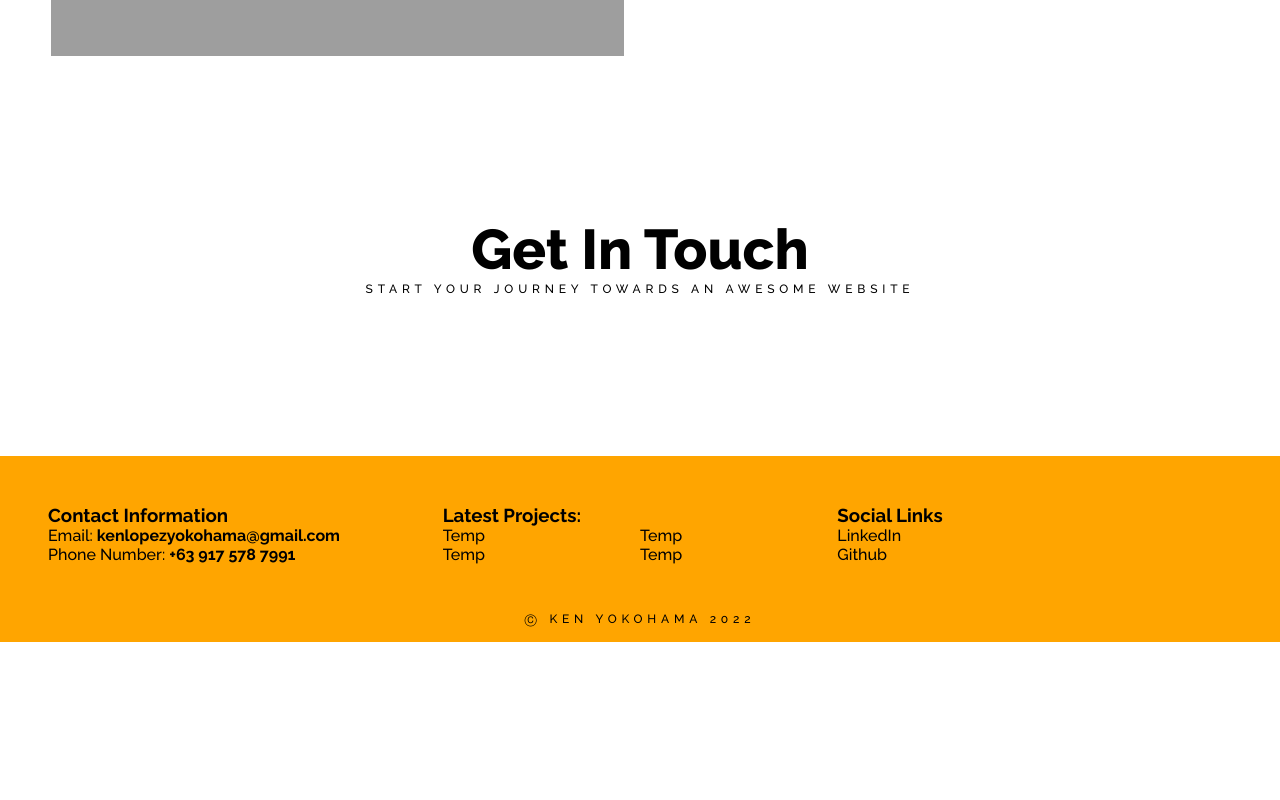
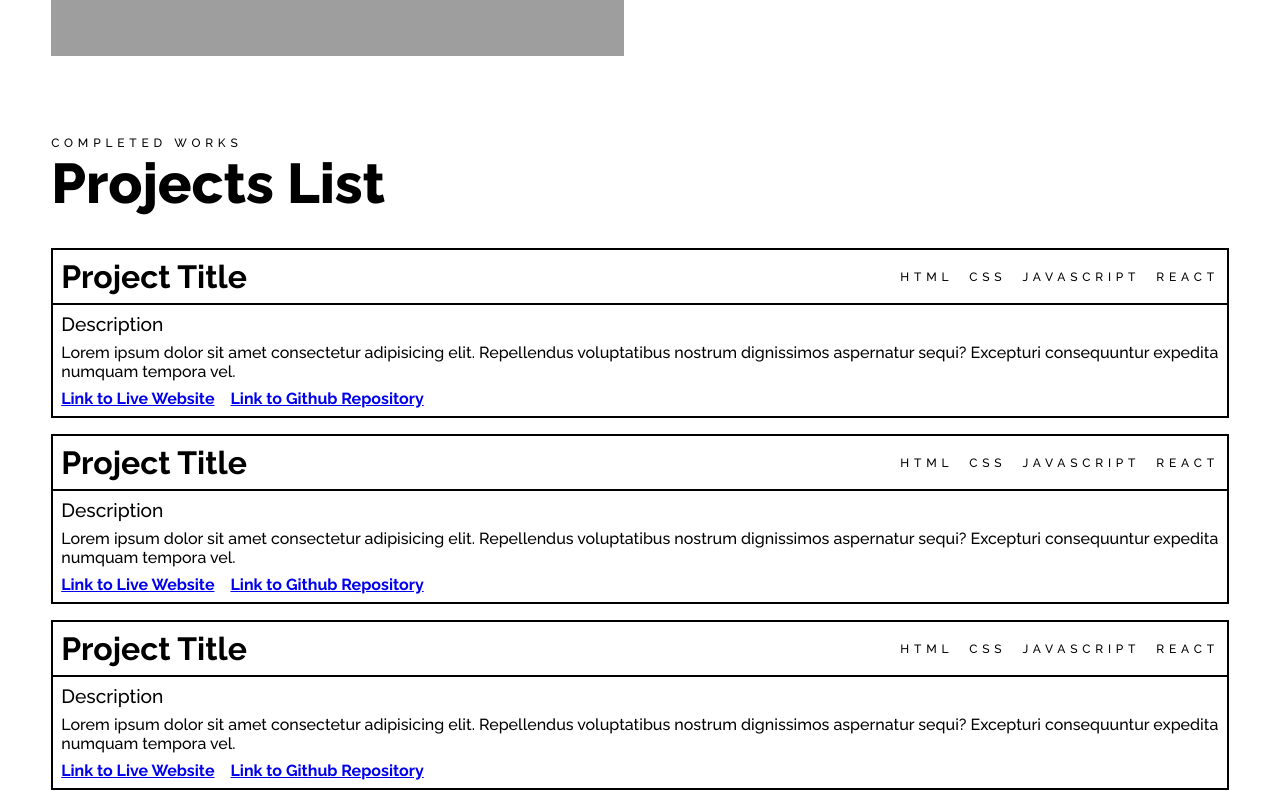
Before and after one commit to Ken-Yokohama/My-Portfolio, a React (Create React App) app: page / in a window 1280 px wide. Shown: the part 2320-3120 px from the top of the page. Before the commit the page ends 2962 px from the top, so only its background shows below. Built offline with nearby package versions, Linux system fonts and the light colour scheme; grey boxes are pictures that could not be loaded.

Commit message:
Added Project List Cards for un-featured projects

```diff
--- /dev/null
+++ b/src/components/ProjectList.jsx
@@ -0,0 +1,59 @@
+import { Box } from "@mui/material";
+import React, { useState } from "react";
+
+function ProjectList(props) {
+    return (
+        <Box sx={{ border: "2px solid" }}>
+            <Box
+                sx={{
+                    display: "flex",
+                    alignItems: "center",
+                    justifyContent: "space-between",
+                    borderBottom: "2px solid",
+                    padding: "0.5rem",
+                }}
+            >
+                <Box>
+                    <h2>Project Title</h2>
+                </Box>
+                <Box sx={{ display: "flex", gap: "1rem" }}>
+                    <h5>HTML</h5>
+                    <h5>CSS</h5>
+                    <h5>JAVASCRIPT</h5>
+                    <h5>REACT</h5>
+                </Box>
+            </Box>
+            <Box
+                sx={{
+                    padding: "0.5rem",
+                    display: "flex",
+                    flexDirection: "column",
+                    gap: "0.5rem",
+                }}
+            >
+                <h3>Description</h3>
+                <p>
+                    Lorem ipsum dolor sit amet consectetur adipisicing elit.
+                    Repellendus voluptatibus nostrum dignissimos aspernatur
+                    sequi? Excepturi consequuntur expedita numquam tempora vel.
+                </p>
+                <Box
+                    sx={{
+                        display: "flex",
+                        flexDireciton: "row",
+                        gap: "1rem",
+                    }}
+                >
+                    <a href="https://www.google.com/" target="_blank">
+                        <strong>Link to Live Website</strong>
+                    </a>
+                    <a href="https://www.google.com/" target="_blank">
+                        <strong>Link to Github Repository</strong>
+                    </a>
+                </Box>
+            </Box>
+        </Box>
+    );
+}
+
+export default ProjectList;
--- a/src/components/index.js
+++ b/src/components/index.js
@@ -2,3 +2,4 @@ export { default as Navbar } from "./Navbar";
 export { default as Project } from "./Project";
 export { default as Footer } from "./Footer";
 export { default as CallToAction } from "./CallToAction";
+export { default as ProjectList } from "./ProjectList";
--- a/src/pages/Home.jsx
+++ b/src/pages/Home.jsx
@@ -1,19 +1,19 @@
 import { Box } from "@mui/material";
 import React, { useState } from "react";
-import { CallToAction, Footer, Project } from "../components";
+import { CallToAction, Footer, Project, ProjectList } from "../components";
 
 function Home(props) {
     const [clickViewProjects, setClickViewProjects] = useState(false);
 
     const handleViewProjects = () => {
         setClickViewProjects(true);
-        document.getElementById("#something").scrollIntoView({
+        document.getElementById("#featured-proj").scrollIntoView({
             behavior: "smooth",
             block: "start",
         });
     };
 
-    const projects = [
+    const featuredProjects = [
         {
             year: "2022",
             month: "MAR",
@@ -48,7 +48,7 @@ function Home(props) {
             liveSiteLink: "https://kenterest.netlify.app/",
             githubRepoLink: "https://github.com/Ken-Yokohama/Kenterest",
             backgroundImgUrl:
-                "https://images.unsplash.com/photo-1461749280684-dccba630e2f6?ixlib=rb-1.2.1&ixid=MnwxMjA3fDB8MHxwaG90by1wYWdlfHx8fGVufDB8fHx8&auto=format&fit=crop&w=1469&q=80",
+                "/images/home-page/project-backgrounds/kenterest.jpg",
         },
         {
             year: "2022",
@@ -192,7 +192,7 @@ function Home(props) {
                     }}
                 >
                     {/* ------------------------- Web Projects----------------------- */}
-                    <div style={{ maxWidth: "1500px" }} id="#something">
+                    <div style={{ maxWidth: "1500px" }} id="#featured-proj">
                         <h5
                             className={
                                 clickViewProjects ? "padding-for-nav" : ""
@@ -216,7 +216,7 @@ function Home(props) {
                                 },
                             }}
                         >
-                            {projects.map((project, index) => (
+                            {featuredProjects.map((project, index) => (
                                 <Project
                                     key={index}
                                     year={project.year}
@@ -231,6 +231,25 @@ function Home(props) {
                             ))}
                         </Box>
                     </div>
+                    {/* ------------------------- Projects ----------------------- */}
+                    <div style={{ maxWidth: "1500px" }}>
+                        <h5>Completed Works</h5>
+                        <Box component="h1" sx={{ paddingBottom: "2rem" }}>
+                            Projects List
+                        </Box>
+                        <Box
+                            sx={{
+                                display: "flex",
+                                flexDirection: "column",
+                                gap: "1rem",
+                            }}
+                        >
+                            <ProjectList />
+                            <ProjectList />
+                            <ProjectList />
+                        </Box>
+                    </div>
+
                     {/* ------------------------- Engineering Projects LOW PRIORITY----------------------- */}
                     {/* <div style={{ maxWidth: "1500px" }}>
                     <h5>3D Modelling</h5>
```
